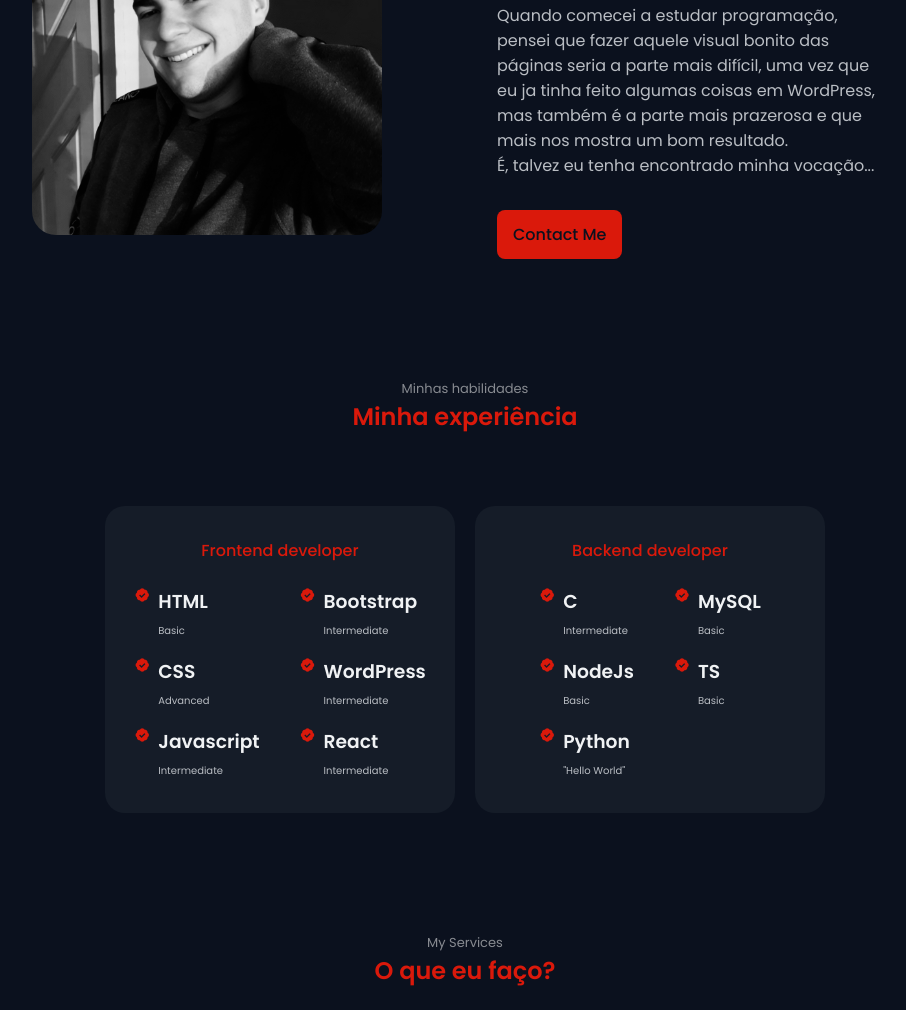
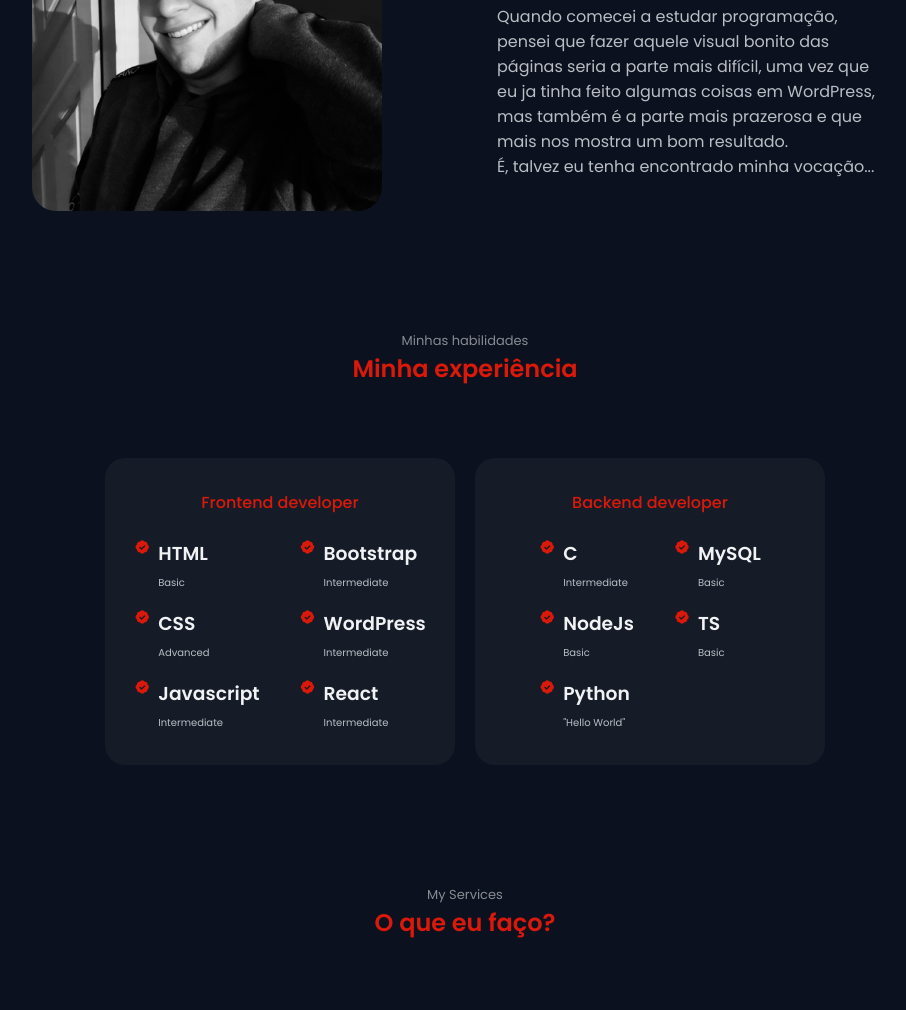
Before and after one commit to endriwmsi/responsive_portfolio_Endriw_Schiavenato, a plain HTML site: page portfolio/index.html in a window 1280 px wide. Shown: the part 1152-2162 px from the top of the page, without its empty margins (175-1081 px from the left). Drawn offline with nearby package versions, Linux system fonts and the light colour scheme.

Commit message:
Correção de alguns bugs e links

```diff
--- a/portfolio/index.html
+++ b/portfolio/index.html
@@ -142,8 +142,6 @@
             mas também é a parte mais prazerosa e que mais nos mostra
             um bom resultado.<br> É, talvez eu tenha encontrado minha vocação...
           </p>
-
-          <a href="#contato" class="button">Contact Me</a>
         </div>
       </div>
     </section>
```
